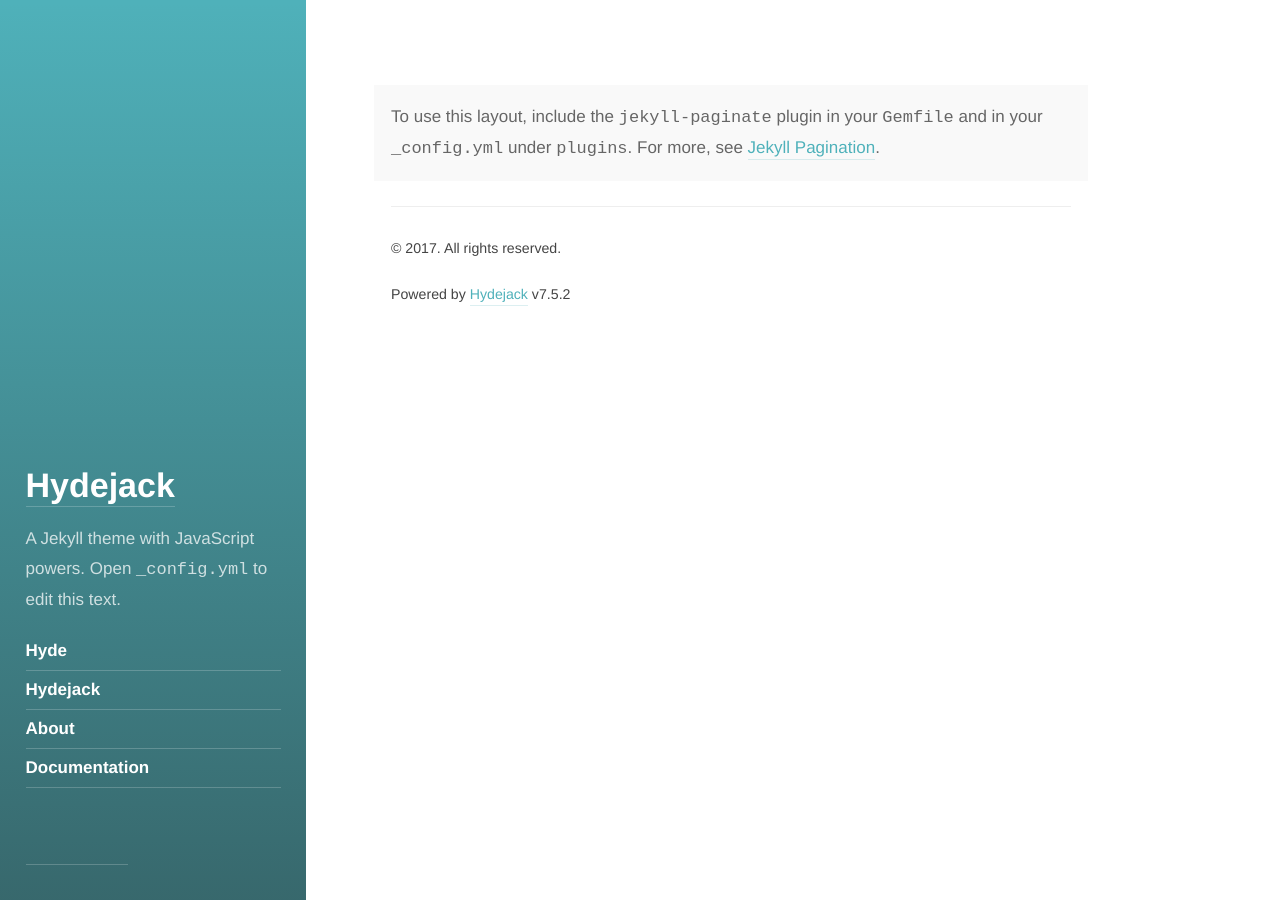
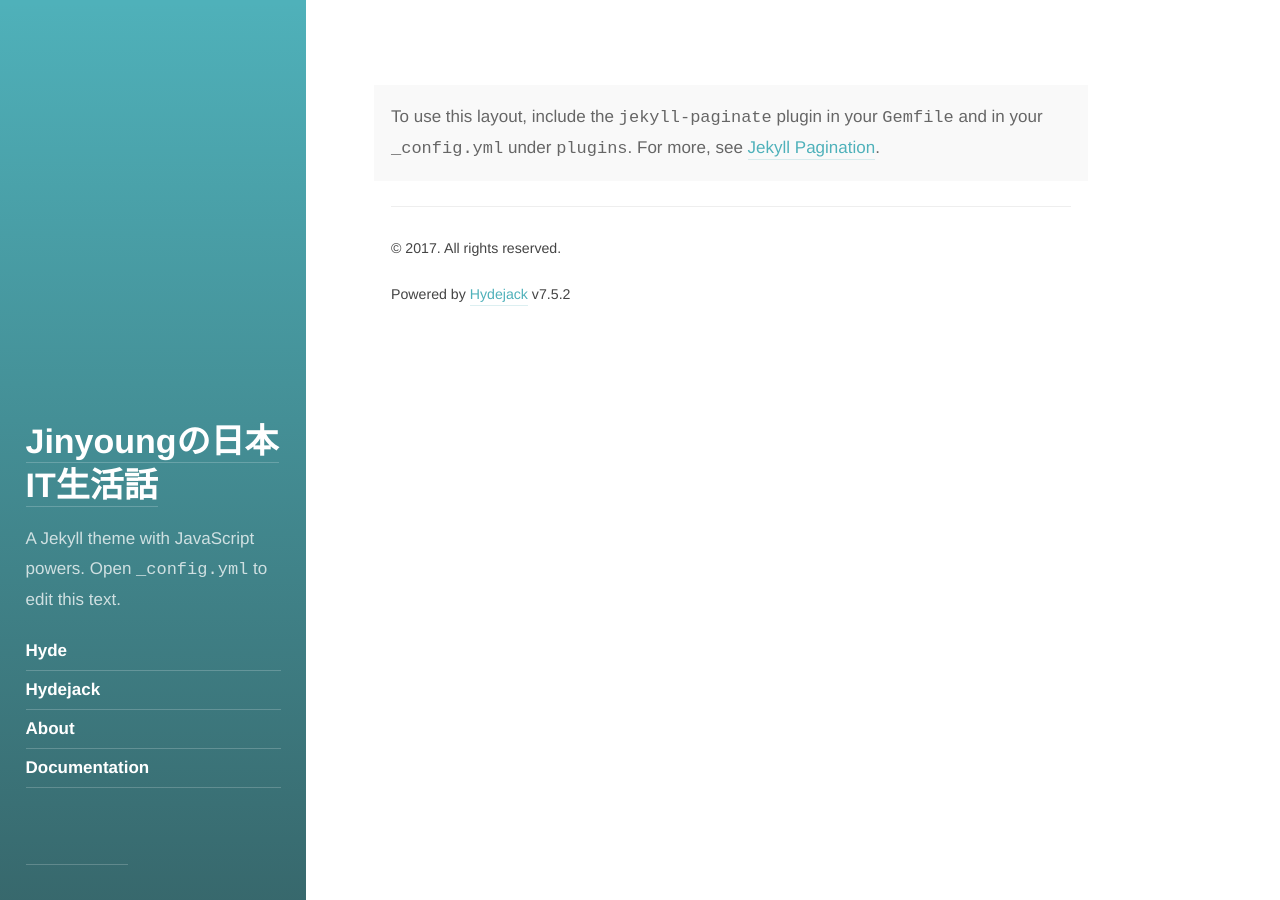
Before and after one commit to digitalRepresentation/digitalRepresentation.github.io, a Jekyll site: the page built from index.html, in a window 1280 px wide. Built offline with Jekyll 4.4.1, drawn with Linux system fonts in a browser that asks for light colours; the list of posts is cut into pages by our own code.

Commit message:
config.yml modify

```diff
--- a/_config.yml
+++ b/_config.yml
@@ -22,7 +22,7 @@
 lang:                  en
 
 # The title of your blog. Used in the sidebar and the browser tab.
-title:                 Hydejack
+title:                 Jinyoungの日本IT生活話
 
 # A short description (~150 chars) of the page used for the meta description tag.
 # Can use markdown, but no more than one paragraph (enforced by `>`)
```
